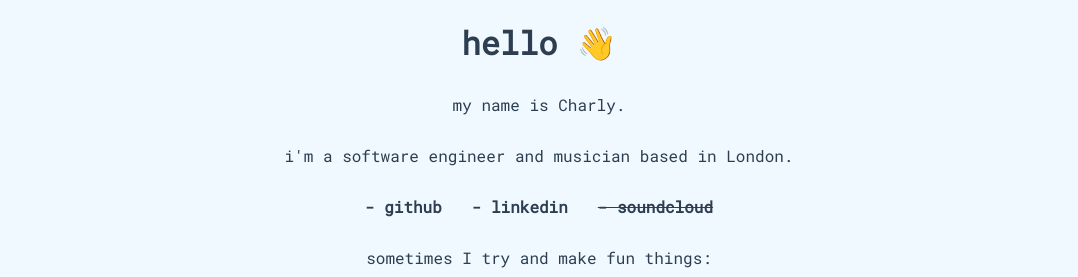
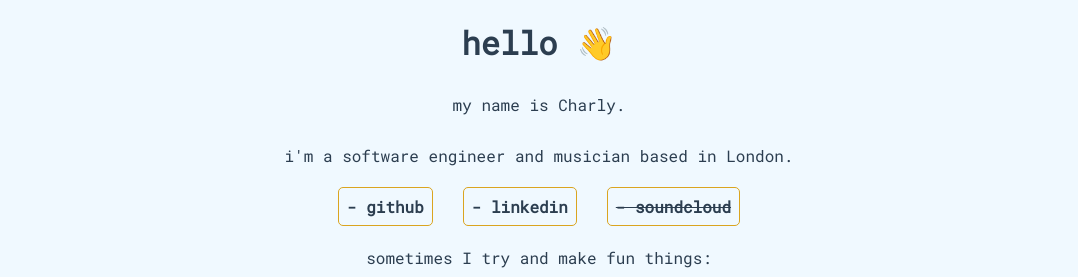
Before and after one commit to phlye/phlye.github.io, a Vue app: page / in a window 1280 px wide. Shown: the top 277 px of the page, without its empty margins (101-1179 px from the left). Built offline with nearby package versions, Linux system fonts and the light colour scheme.

Commit message:
social link borders

```diff
--- a/src/components/Hello.vue
+++ b/src/components/Hello.vue
@@ -46,9 +46,12 @@ li {
 a {
   text-decoration: none;
   margin: 15px;
+  padding: 8px;
   outline: none;
   font-weight: bold;
   color: inherit;
+  border: 1px solid goldenrod;
+  border-radius: 5px;
 }
 
 a.disabled {
```
